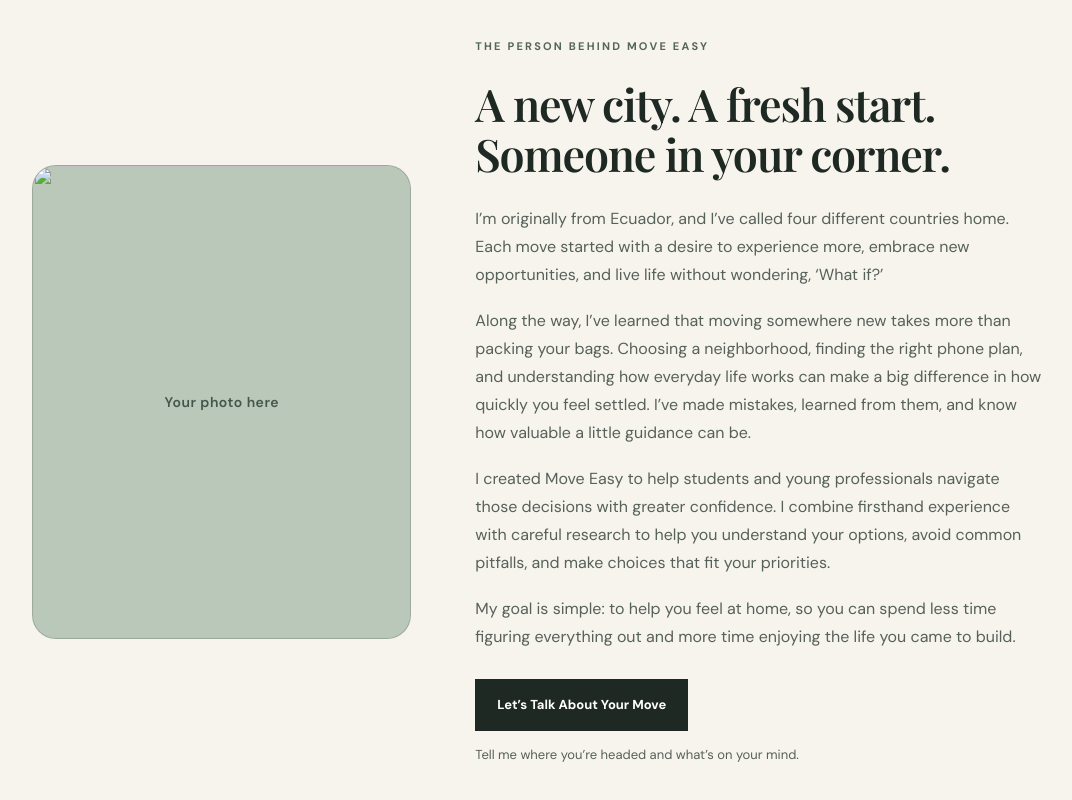
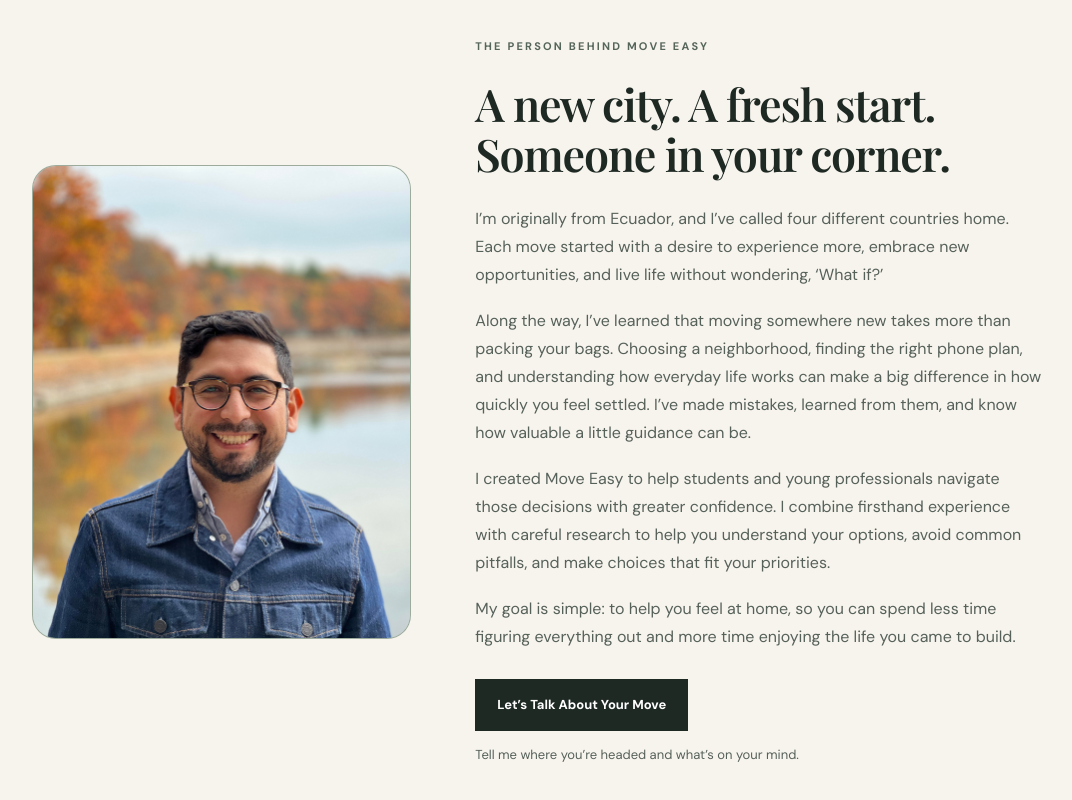
Before and after one commit to csv25/move-easy, a website: page public/index.html in a window 1280 px wide. Shown: the part 2482-3282 px from the top of the page, without its empty margins (102-1174 px from the left). Drawn offline with nearby package versions, Linux system fonts and the light colour scheme; the site is published under a folder, as on GitHub Pages, so addresses that start at the root find nothing.

Commit message:
changed the location of the about-me image and  updated index.html and styles.css

```diff
--- a/public/index.html
+++ b/public/index.html
@@ -221,7 +221,7 @@
                              <img src="/images/about-me.jpg" alt="" width="720" height="900" loading="lazy" />
                              The adjacent story introduces you, so an empty alt avoids repeating it.
                              Keep the surrounding .about-photo element for rounded corners and cropping. -->
-                        <img src="/images/about-me.jpg" alt="" width="720" height="900" loading="lazy" />
+                        <img src="./about-me.jpg" alt="" width="720" height="900" loading="lazy" />
                         <p class="about-photo-label" data-en="Your photo here" data-es="Tu foto aquí">Your photo here</p>
                     </div>
                     <div class="about-story">
```
Also changed, not shown: public/about-me.jpg (renamed from images/about-me.jpg).
